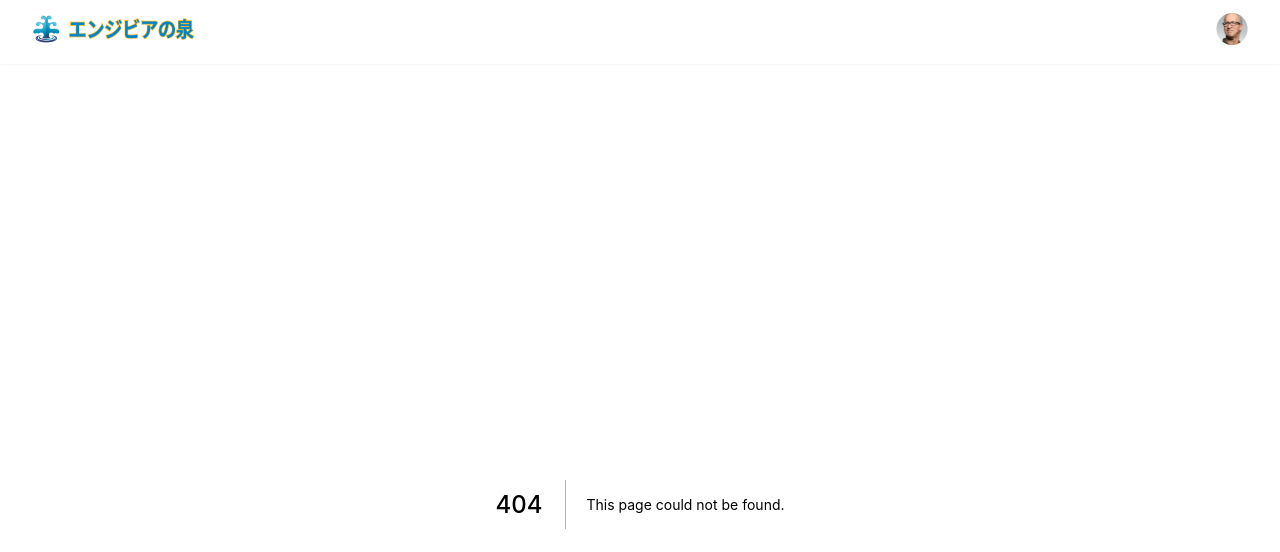
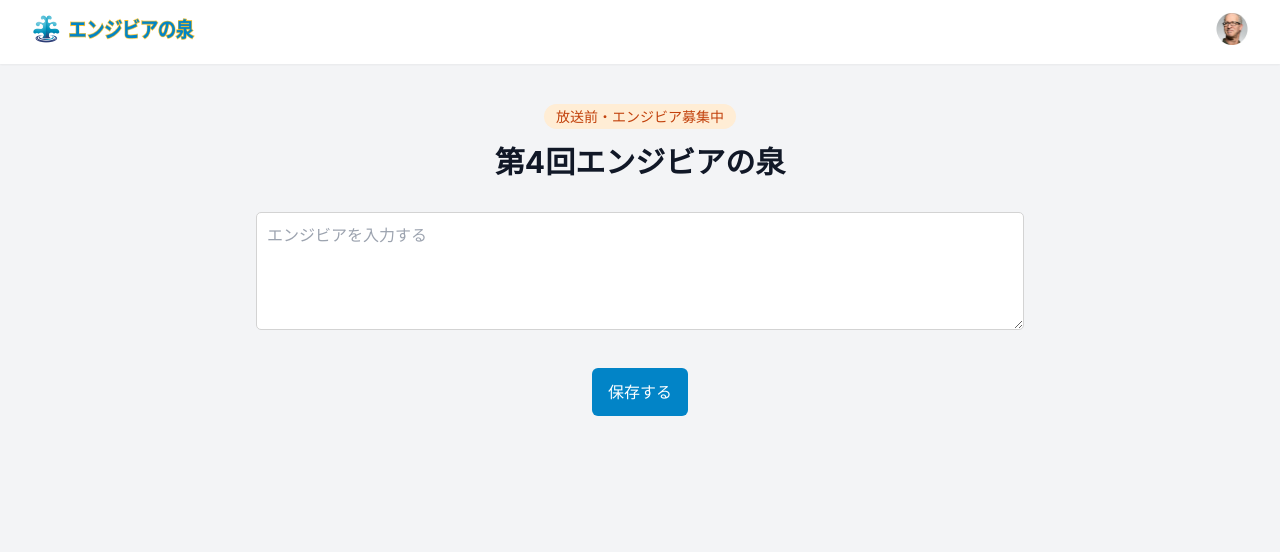
Before and after one commit to Qin-Eva/pj_engivia, a Next.js app: page /posts/create in a window 1280 px wide. Before the commit this address had no page. Shown: the top 552 px of the page. Built offline with nearby package versions, Linux system fonts and the light colour scheme.

Commit message:
エンジビア投稿ページリファクタ

```diff
--- a/src/pages/post.tsx
+++ /dev/null
@@ -1,38 +0,0 @@
-import { Button } from 'components/Button';
-
-  import React, { useCallback, useState } from 'react';
-
-const Post = () => {
-  const [text, setText] = useState('');
-  const submitForm = (e: React.FormEvent<HTMLFormElement>) => {
-    e.preventDefault();
-  };
-
-  const onClick = useCallback(() => {
-    alert('aaa');
-  }, []);
-
-  return (
-    <div className="center">
-      <h1 className="title">第4回エンジビアの泉</h1>
-
-      <form onSubmit={submitForm}>
-        <textarea
-          className="textarea"
-          placeholder="エンジビアを入力する"
-          value={text}
-          rows={4}
-          onChange={(e: React.ChangeEvent<HTMLTextAreaElement>) =>
-            setText(e.target.value)
-          } />
-
-        <Button type="primary" onClick={onClick}>
-          保存する
-        </Button>
-      </form>
-    </div>
-
-  );
-};
-
-export default Post;
--- /dev/null
+++ b/src/pages/posts/create/index.tsx
@@ -0,0 +1,38 @@
+import { Button } from 'components/Button'
+import React, { useCallback, useState } from 'react'
+import { TitleWithLabel } from 'components/TitleWithLabel'
+
+const Post = () => {
+  const [text, setText] = useState('')
+  const submitForm = (e: React.FormEvent<HTMLFormElement>) => {
+    e.preventDefault()
+  }
+
+  const onClick = useCallback(() => {
+    alert('aaa')
+  }, [])
+
+  return (
+    <div className="w-3/5 mx-auto">
+      <TitleWithLabel title="第4回エンジビアの泉" is_streamed={1} />
+      <form onSubmit={submitForm} className="mt-[32px]">
+        <textarea
+          className="textarea font-[24px]"
+          placeholder="エンジビアを入力する"
+          value={text}
+          rows={4}
+          onChange={(e: React.ChangeEvent<HTMLTextAreaElement>) =>
+            setText(e.target.value)
+          }
+        />
+        <div className="mt-[32px] flex justify-center">
+          <Button type="primary" onClick={onClick}>
+            保存する
+          </Button>
+        </div>
+      </form>
+    </div>
+  )
+}
+
+export default Post
```
